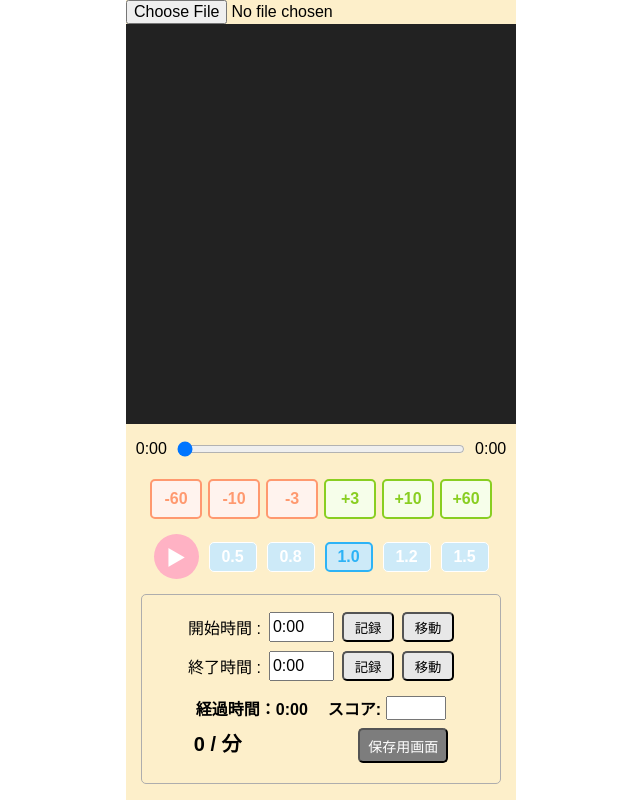
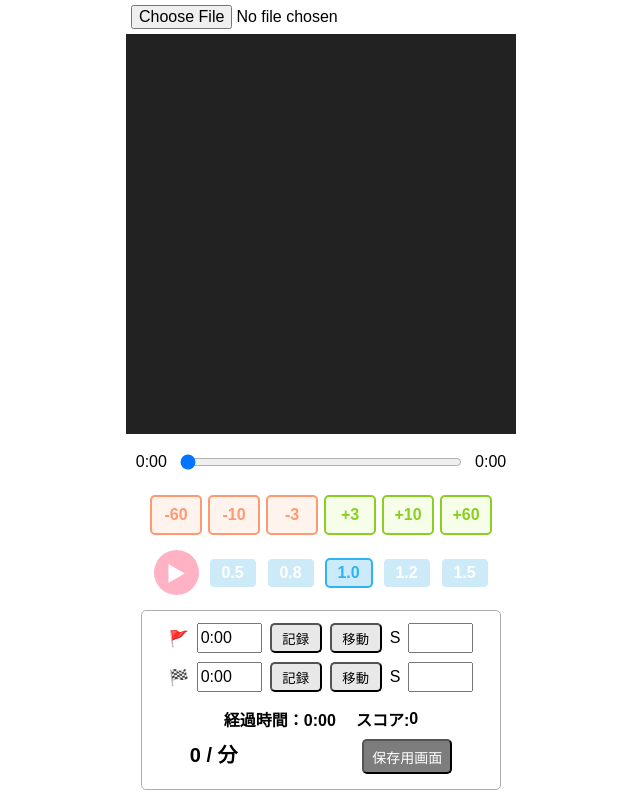
Before and after one commit to iiinu82/react-movie-player, a React (Vite) app: page / in a window 1280 px wide. Shown: the top 800 px of the page, without its empty margins (319-959 px from the left). Built offline with nearby package versions, Linux system fonts and the light colour scheme.

Commit message:
開始スコア実装

```diff
--- a/src/App.css
+++ b/src/App.css
@@ -3,7 +3,7 @@
   max-width: 390px;
   min-height: 100dvh;
   margin: 0 auto;
-  background-color: #fdefca;
+  background-color: #ffffff;
   overflow-x: hidden;
 }
 
@@ -20,6 +20,9 @@ textarea {
   font-weight: bold;
 }
 
+.movieArea input {
+  margin: 5px;
+}
 .movieScreen {
   width: 100%;
   height: 50vh;
@@ -124,7 +127,7 @@ textarea {
   display: flex;
   flex-direction: column;
   align-items: center;
-  padding: 20px;
+  padding: 15px;
   border: 1px solid #aeadad;
   border-radius: 5px;
 }
--- a/src/App.jsx
+++ b/src/App.jsx
@@ -9,11 +9,14 @@ function App() {
   const [endTime, setEndTime] = useState(0);
   const [isPlaying, setIsPlaying] = useState(false);
   const [playbackRate, setPlaybackRate] = useState(1.0);
-  const [score, setScore] = useState("");
+
   const [showModal, setShowModal] = useState(false);
   const [videoName, setVideoName] = useState("");
   const [memo, setMemo] = useState("");
   const [duration, setDuration] = useState(0);
+  // const [score, setScore] = useState("");
+  const [startScore, setStartScore] = useState("");
+  const [endScore, setEndScore] = useState("");
 
   // 動画を選択する関数
   const handleVideoChange = (event) => {
@@ -196,7 +199,7 @@ function App() {
 
       <div className="timeArea">
         <div className="startTime">
-          <p>開始時間 :</p>
+          <p>🚩</p>
           <input
             type="text"
             name="start"
@@ -210,9 +213,16 @@ function App() {
           <button className="move" onClick={() => handleMove(startTime)}>
             移動
           </button>
+          S
+          <input
+            type="number"
+            name="startScore"
+            value={startScore}
+            onChange={(e) => setStartScore(e.target.value)}
+          />
         </div>
         <div className="endTime">
-          <p>終了時間 :</p>
+          <p>🏁</p>
           <input
             type="text"
             name="end"
@@ -226,6 +236,13 @@ function App() {
           <button className="move" onClick={() => handleMove(endTime)}>
             移動
           </button>
+          S
+          <input
+            type="number"
+            name="endScore"
+            value={endScore}
+            onChange={(e) => setEndScore(e.target.value)}
+          />
         </div>
         <div className="elapsed-score">
           <div className="elapsedTime">
@@ -233,19 +250,16 @@ function App() {
           </div>
           <div className="score">
             <span>スコア: </span>
-            <input
-              type="number"
-              name="score"
-              value={score}
-              onChange={(e) => setScore(e.target.value)}
-            />
+            <span className="score">{endScore - startScore}</span>
           </div>
         </div>
         <div className="scorePerMinuteSaveButtonArea">
           <div className="scorePerMinute">
             <span>
               {endTime > startTime
-                ? Math.floor((score / (endTime - startTime)) * 60)
+                ? Math.floor(
+                    ((endScore - startScore) / (endTime - startTime)) * 60,
+                  )
                 : "0"}{" "}
               / 分
             </span>
@@ -283,7 +297,7 @@ function App() {
                 経過時間<span>{formatTime(endTime - startTime)}</span>
               </p>
               <p>
-                スコア<span>{score}</span>
+                スコア<span>{endScore - startScore}</span>
               </p>
             </div>
 
@@ -291,7 +305,9 @@ function App() {
               スコア効率
               <span>
                 {endTime > startTime
-                  ? Math.floor((score / (endTime - startTime)) * 60)
+                  ? Math.floor(
+                      ((endScore - startScore) / (endTime - startTime)) * 60,
+                    )
                   : 0}
                 /m
               </span>
```
